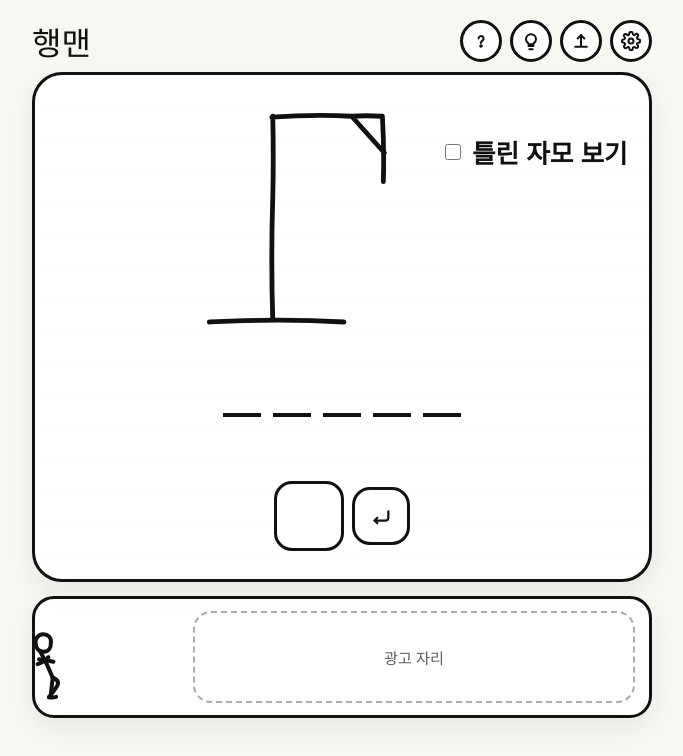
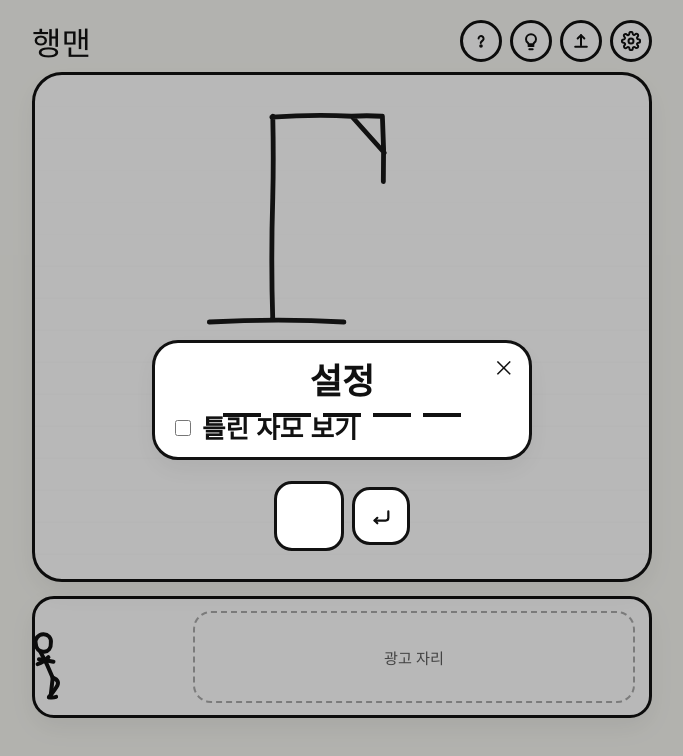
Before and after one commit to asteroidin8/k-hangman, a plain HTML site: page index.html in a window 1280 px wide. Both pictures are taken after a click on the button 929 px from the left and 41 px from the top of the page. Shown: the whole page, without its empty margins (298-981 px from the left). Drawn offline with Linux system fonts and the light colour scheme; a web font is replaced by a local one.

Commit message:
설정 버튼이 설정 모달을 열도록 변경

```diff
--- a/app.js
+++ b/app.js
@@ -114,14 +114,11 @@ function handleDocumentClick(event) {
   const target = event.target;
   if (!(target instanceof Element)) return;
 
-  if (!target.closest(".settings-panel") && !target.closest("#settingsBtn")) {
-    closeSettings();
-  }
-
   if (
     target.closest(".message") ||
     target.closest(".icon-btn") ||
-    target.closest(".modal")
+    target.closest(".modal") ||
+    target.closest(".settings-modal")
   ) {
     return;
   }
@@ -149,11 +146,19 @@ function bindEvents() {
 
   el.settingsBtn.addEventListener("click", () => {
     ui.hideMessage();
-    toggleSettings();
+    settingsUI.setVisible(true);
   });
 
   el.wrongJamoToggle.addEventListener("change", (event) => {
     game.setWrongJamoVisible(event.target.checked);
+  });
+
+  el.closeSettingsBtn.addEventListener("click", closeSettings);
+
+  el.settingsModal.addEventListener("click", (event) => {
+    if (event.target === el.settingsModal) {
+      closeSettings();
+    }
   });
 
   el.copyBtn.addEventListener("click", async () => {
--- a/index.html
+++ b/index.html
@@ -53,13 +53,6 @@
     <section class="board" id="board">
       <div class="message hidden" id="message" role="status" aria-live="polite">
         <div class="message-text" id="messageText"></div>
-      </div>
-
-      <div class="settings-panel hidden" id="settingsPanel" aria-label="설정 패널">
-        <label class="setting-item">
-          <input type="checkbox" id="wrongJamoToggle" />
-          <span>틀린 자모 보기</span>
-        </label>
       </div>
 
       <div class="hangman-zone">
@@ -147,6 +140,21 @@
     </div>
   </div>
 
+  <div class="modal-backdrop hidden" id="settingsModal" aria-hidden="true">
+    <div class="modal settings-modal" role="dialog" aria-modal="true" aria-labelledby="settingsTitle">
+      <button class="modal-close" id="closeSettingsBtn" type="button" aria-label="닫기">×</button>
+
+      <div class="modal-title title-font" id="settingsTitle">설정</div>
+
+      <div class="settings-panel" id="settingsPanel" aria-label="설정 패널">
+        <label class="setting-item">
+          <input type="checkbox" id="wrongJamoToggle" />
+          <span>틀린 자모 보기</span>
+        </label>
+      </div>
+    </div>
+  </div>
+
   <script type="module" src="app.js"></script>
 </body>
 </html>
--- a/styles.css
+++ b/styles.css
@@ -132,6 +132,19 @@ input {
   box-shadow: none;
   border: 0;
   text-align: left;
+}
+
+.settings-modal {
+  width: min(100%, 320px);
+}
+
+.settings-modal .modal-title {
+  margin-bottom: 18px;
+}
+
+.settings-modal .settings-panel {
+  position: static;
+  width: 100%;
 }
 
 .message-text,
--- a/ui/dom.js
+++ b/ui/dom.js
@@ -15,6 +15,8 @@ export function getDOM() {
     shareBtn: document.getElementById("shareBtn"),
     settingsBtn: document.getElementById("settingsBtn"),
 
+    settingsModal: document.getElementById("settingsModal"),
+    closeSettingsBtn: document.getElementById("closeSettingsBtn"),
     message: document.getElementById("message"),
     messageText: document.getElementById("messageText"),
 
--- a/ui/settings.js
+++ b/ui/settings.js
@@ -1,6 +1,7 @@
 export function createSettingsUI(el) {
   function setVisible(visible) {
-    el.settingsPanel.classList.toggle("hidden", !visible);
+    el.settingsModal.classList.toggle("hidden", !visible);
+    el.settingsModal.setAttribute("aria-hidden", visible ? "false" : "true");
   }
 
   function sync(showWrongJamo) {
```
